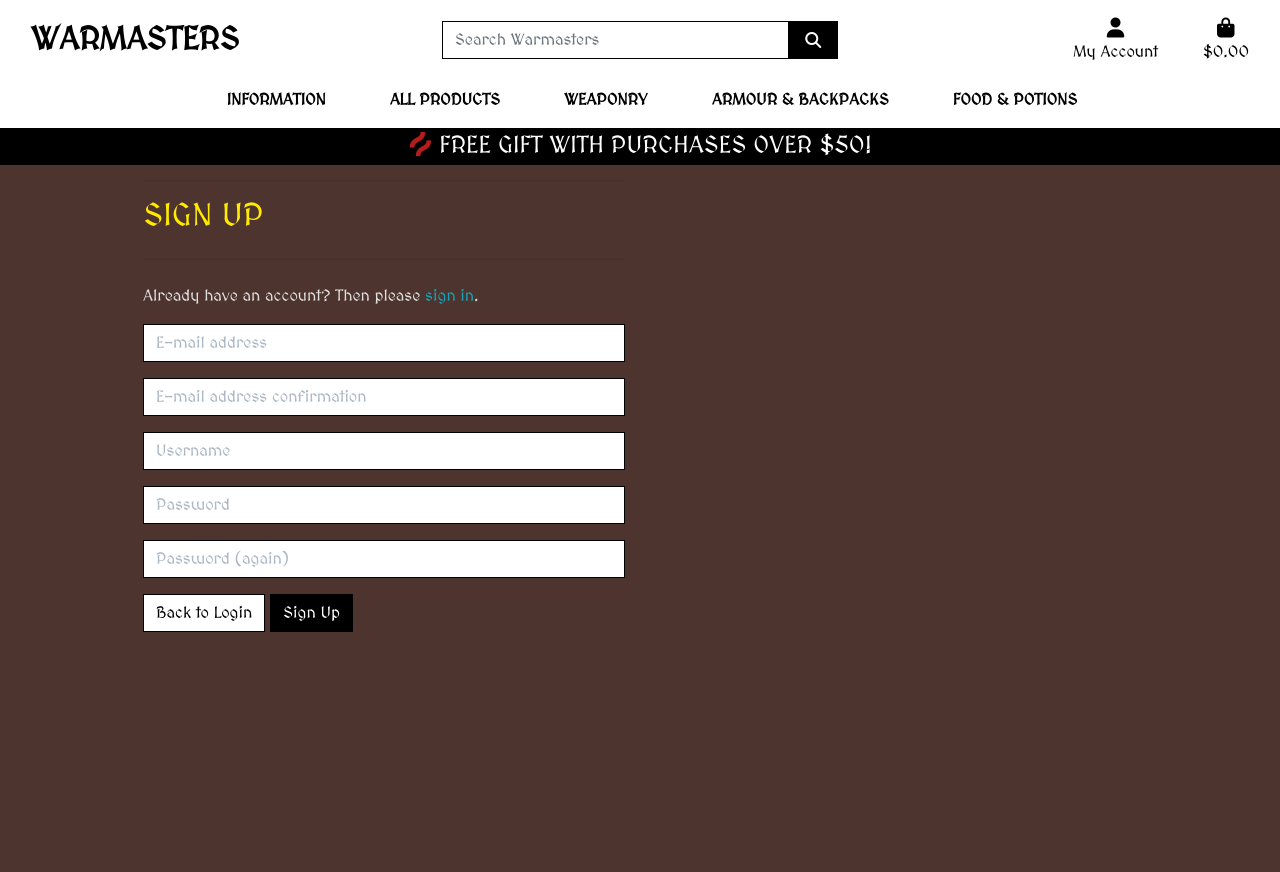
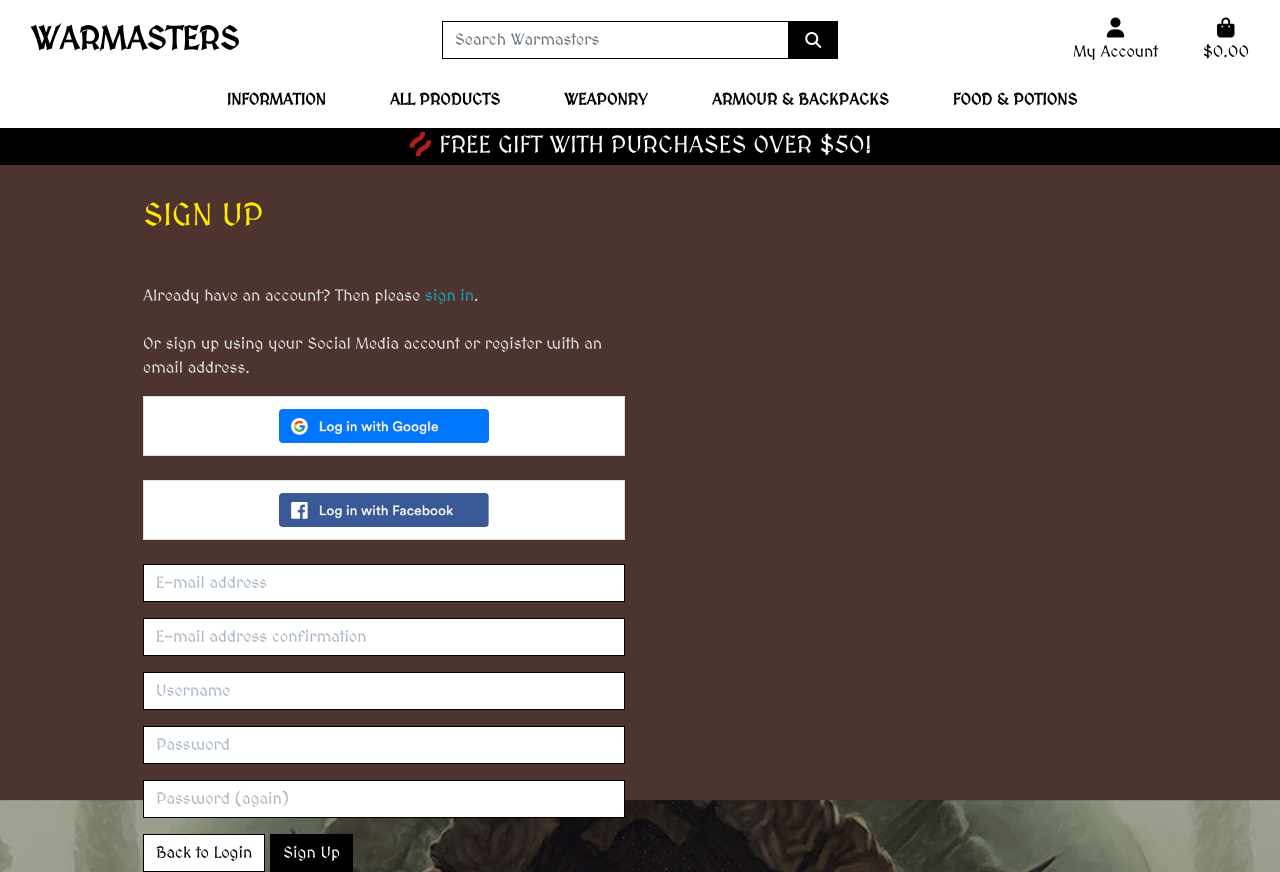
Before and after one commit to pauld0051/warmasters, a Django app: page /accounts/signup/ in a window 1280 px wide. Before the commit the page ends 632 px from the top, so only its background shows below. Run offline with Django 3.2, Linux system fonts and the light colour scheme; tables that the repository leaves empty hold one stand-in row (values such as "Sample post"); parts of the project's set-up code (start-up, migrations or seed data) failed here and were passed over; some libraries are stand-ins or nearby versions.

Commit message:
Add Social Media login functionality

```diff
--- a/home/templates/home/index.html
+++ b/home/templates/home/index.html
@@ -6,7 +6,8 @@
         <div class="col"></div>
     </div>
 </div>
-{% endblock %} {% block content %}
+{% endblock %}
+{% block content %}
 <div class="container h-100">
     <div class="row h-100">
         <div class="col-7 col-md-6 my-auto">
--- a/profiles/templates/profiles/profile.html
+++ b/profiles/templates/profiles/profile.html
@@ -2,7 +2,7 @@
 {% load static %}
 
 {% block extra_css %}
-<link rel="stylesheet" href="{% static 'profiles/css/profile.css' %}">
+    <link rel="stylesheet" href="{% static 'profiles/css/profile.css' %}">
 {% endblock %}
 
 {% block page_header %}
--- a/static/css/base.css
+++ b/static/css/base.css
@@ -161,7 +161,6 @@ a.category-badge>span.badge:hover {
 .img-size-sm {
     width: 128px;
 }
-
 
 /* Hide number input spinners - https://www.w3schools.com/howto/howto_css_hide_arrow_number.asp */
 /* Chrome, Safari, Edge, Opera */
@@ -355,6 +354,14 @@ input[type=number] {
     }
 }
 
+.social-image {
+    max-width: 210px;
+}
+
+..social-image-mob {
+    max-width: 110px;
+}
+
 /* pad the top a bit when navbar is collapsed on mobile */
 
 @media (max-width: 991px) {
--- a/templates/allauth/account/login.html
+++ b/templates/allauth/account/login.html
@@ -24,11 +24,9 @@
     {% include "socialaccount/snippets/provider_list.html" with process="login" %}
   </ul>
 
-  <div class="login-or">{% trans 'or' %}</div>
+  <div class="login-or text-lime">{% trans 'or' %}</div>
 
 </div>
-
-{% include "socialaccount/snippets/login_extra.html" %}
 
 {% else %}
 <p class="text-lgt-gray">{% blocktrans %}If you have not created an account yet, then please
--- a/templates/allauth/account/signup.html
+++ b/templates/allauth/account/signup.html
@@ -10,6 +10,9 @@
 <hr>
 
 <p class="text-lgt-gray">{% blocktrans %}Already have an account? Then please <a href="{{ login_url }}">sign in</a>.{% endblocktrans %}</p>
+<p class="text-lgt-gray"> Or sign up using your Social Media account or register with an email address.</p>
+
+{% include "socialaccount/snippets/provider_list.html" %}
 
 <form class="signup" id="signup_form" method="post" action="{% url 'account_signup' %}">
   {% csrf_token %}
--- a/templates/allauth/socialaccount/snippets/login_extra.html
+++ b/templates/allauth/socialaccount/snippets/login_extra.html
@@ -1,3 +1,2 @@
 {% load socialaccount %}
-
-{% providers_media_js %}
+<a href="{% provider_login_url "facebook" method="oauth2" %}">Facebook OAuth2</a>
--- a/templates/allauth/socialaccount/snippets/provider_list.html
+++ b/templates/allauth/socialaccount/snippets/provider_list.html
@@ -1,4 +1,6 @@
 {% load socialaccount %}
+
+{% load static %}
 
 {% get_providers as socialaccount_providers %}
 
@@ -13,8 +15,17 @@
 </li>
 {% endfor %}
 {% endif %}
-<li>
-  <a title="{{provider.name}}" class="socialaccount_provider {{provider.id}}"
-     href="{% provider_login_url provider.id process=process scope=scope auth_params=auth_params %}">{{provider.name}}</a>
+
+<li class="list-group-item">
+  <a title="{{provider.name}}" class="socialaccount_provider {{provider.id}}" id="{{provider.name}}-connect"
+     href="{% provider_login_url provider.id process=process scope=scope auth_params=auth_params %}">
+    <img class="img-fluid social-image-mob rounded mx-auto d-none d-block d-sm-block d-md-none"
+      src="{{MEDIA_URL}}login-{{provider.name}}.png"
+      alt="{{provider.name}}">
+      <img class="img-fluid social-image rounded mx-auto d-none d-md-block"
+        src="{{MEDIA_URL}}login-{{provider.name}}.png" alt="{{provider.name}}">
+    </a>
 </li>
+
+<br>
 {% endfor %}
```
Also changed, not shown: templates/allauth/socialaccount/signup.html (+9 -5 lines), warmasters/settings.py (+22 -0 lines), media/login-facebook.png (added), media/login-google.png (added), products/templates/products/products.html (line endings or trailing spaces), templates/base.html (line endings or trailing spaces).
